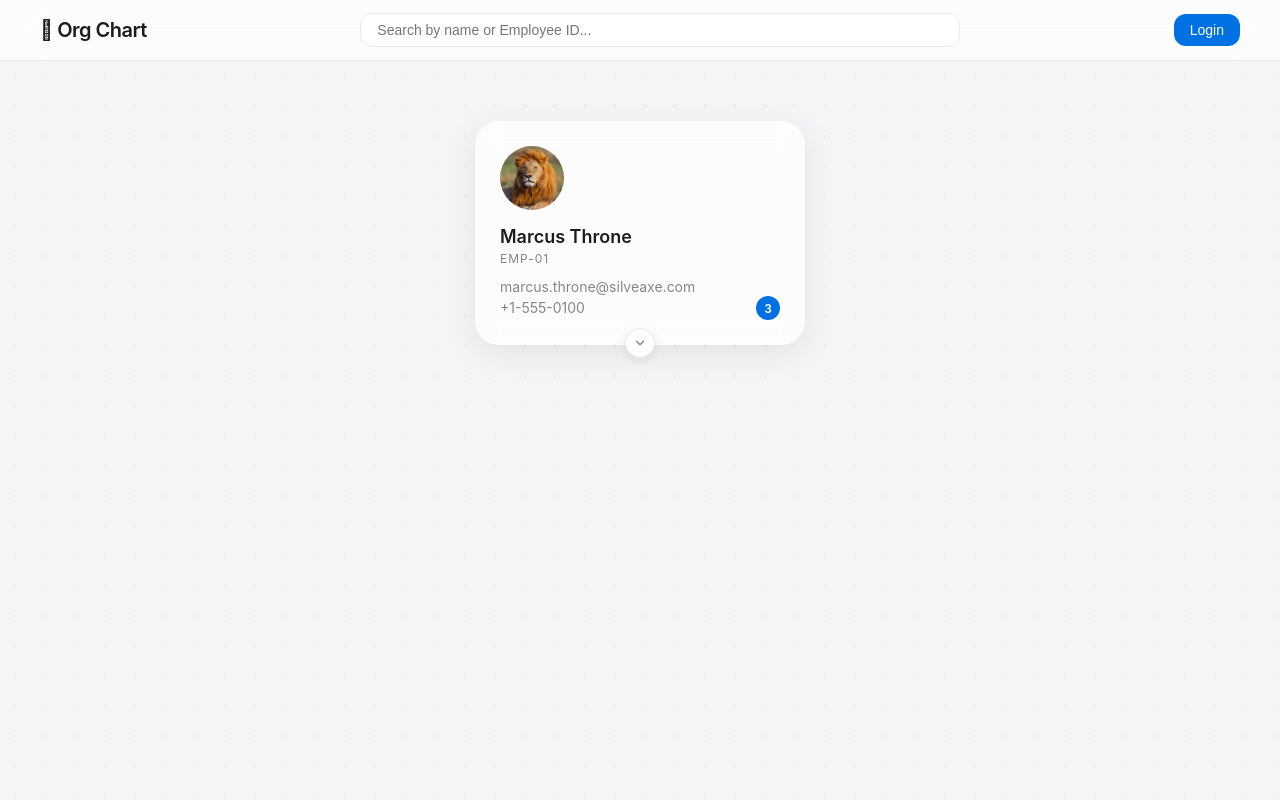
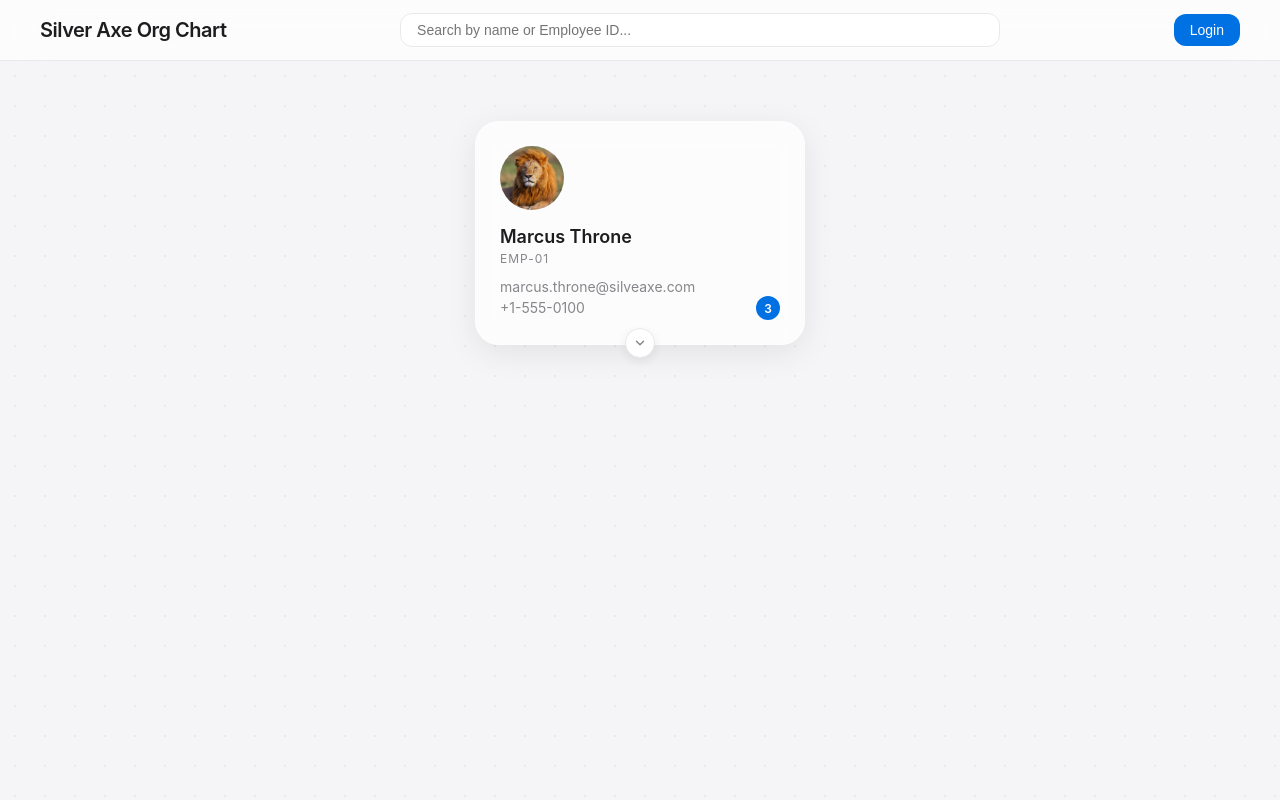
Before and after one commit to abyshergill/Hierarchical_Vision, a Flask app: page / in a window 1280 px wide. Run offline with Flask 3, Linux system fonts and the light colour scheme; data comes from the database, SQL or seed files in the repository; both versions use the stored data as it was after the commit.

Commit message:
Complete Working Solution

```diff
--- a/templates/index.html
+++ b/templates/index.html
@@ -3,12 +3,12 @@
 <head>
     <meta charset="UTF-8">
     <meta name="viewport" content="width=device-width, initial-scale=1.0">
-    <title>Apple Org Chart</title>
+    <title>Silver Axe Org Chart</title>
     <link rel="stylesheet" href="{{ url_for('static', filename='css/apple_theme.css') }}">
 </head>
 <body>
     <header>
-        <div class="logo"> Org Chart</div>
+        <div class="logo">Silver Axe Org Chart</div>
         <div class="search-container">
             <input type="text" id="search-input" class="search-input" placeholder="Search by name or Employee ID...">
         </div>
```
Also changed, not shown: README.md, assests/main.png (added), org_chart.sqlite, static/uploads/1775658428_images.jpeg (added), static/uploads/1775658469_Lion_Image_1.png (added), static/uploads/1775658515_images.jpeg (added), static/uploads/1775658625_Peacock-1920x1080-1.jpg (added), static/uploads/1775658719_images.jpeg (added), static/uploads/1775658772_images.jpeg (added), static/uploads/1775658812_images.jpeg (added), static/uploads/1775658847_images.jpeg (added), static/uploads/1775658889_Lion_Image_1.png (added), static/uploads/1775658946_Lion_Image_1.png (added), static/uploads/1775658979_images.jpeg (added), 1 more files.
